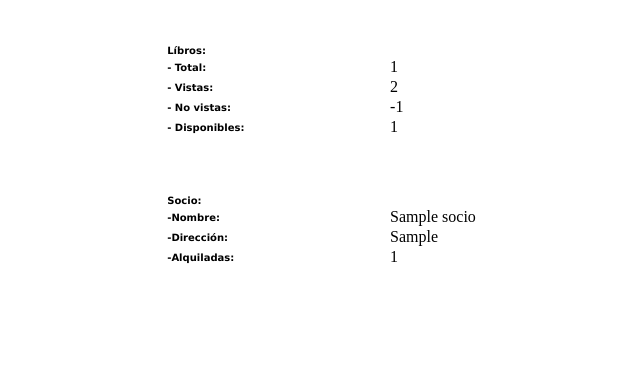
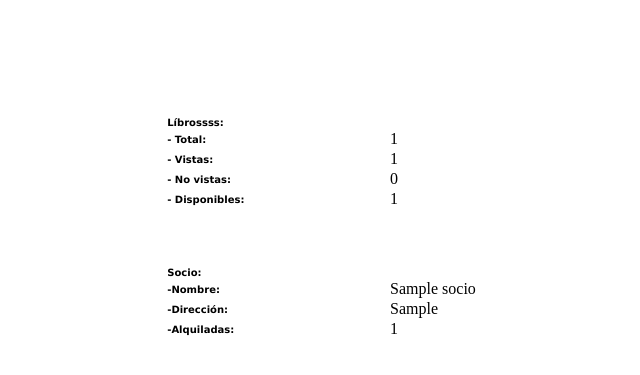
Before and after one commit to andrejlucansky/Biblioteca, a PHP site: page /principal.php in a window 1280 px wide. Shown: the top 375 px of the page, without its empty margins (202-842 px from the left). Run offline with PHP 8.4, Linux system fonts and the light colour scheme; the visitor is signed in with stand-in values (Sample User, id 1); tables that the repository leaves empty or names only in its code hold one stand-in row (values such as "Sample post").

Commit message:
nada importante

```diff
--- a/principal.php
+++ b/principal.php
@@ -19,10 +19,16 @@
 <br>
 <table width="43%"  border="0" align="center" cellspacing="0">
   <tr>
-    <td width="41%"><span class="style14">L&iacute;bros:</span></td>
+      <br>
+    <td width="41%"><span class="style14">L&iacute;brossss:<br></span></td>
+      <br>
     <td width="59%"><span class="style15"></span></td>
   </tr>
+    <br>
+
+
   <tr>
+      <br>
     <td><span class="style14">- Total: </span></td>
     <td>
 
@@ -37,7 +43,7 @@
   <tr>
     <td><span class="style14">- Vistas: </span></td>
     <td><?php
-	$clausula="SELECT COUNT(*) FROM historial WHERE idSocio='$idSocio'";
+	$clausula="SELECT COUNT(*) FROM  WHERE idSocio='$idSocio'";
 	$result=mysql_fetch_array(mysql_query($clausula));
 		$vistas = $result[0];
 	$clausula="SELECT COUNT(*) FROM alquileres WHERE idSocio='$idSocio'";
```
